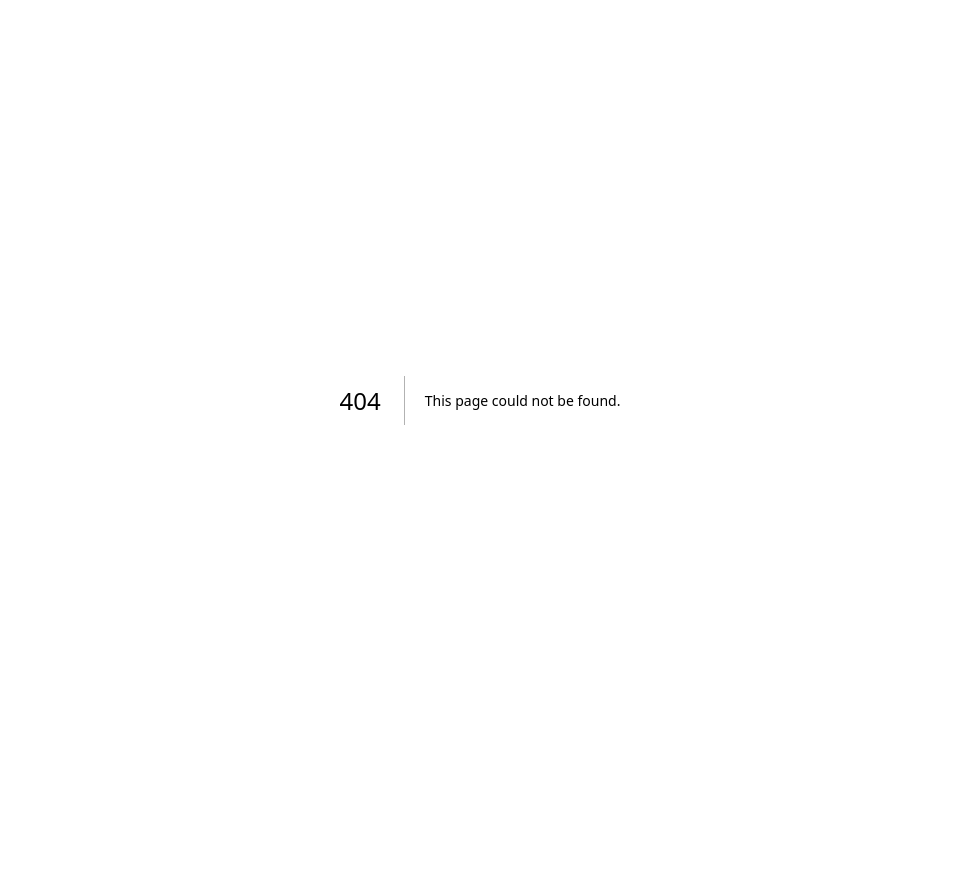
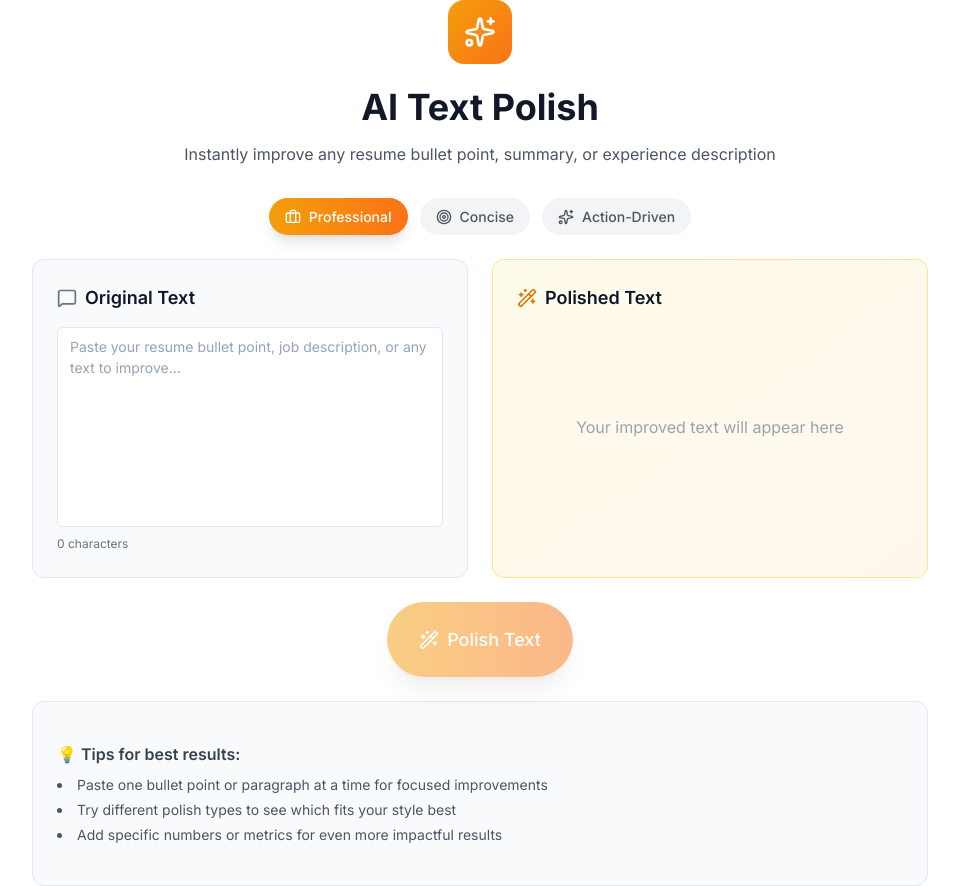
Before and after one commit to pranav172/ATSFlow, a Next.js app: page /ai-tools in a window 1280 px wide. Before the commit this address had no page. Shown: the whole page, without its empty margins (160-1119 px from the left). Before the commit the page ends 800 px from the top, so only its background shows below. Built offline with nearby package versions, Linux system fonts and the light colour scheme.

Commit message:
feat: Add dedicated AI Tools page for quick text polish

```diff
--- /dev/null
+++ b/app/ai-tools/page.tsx
@@ -0,0 +1,192 @@
+'use client';
+
+import { useState } from 'react';
+import { Card, CardContent, CardHeader, CardTitle } from '@/components/ui/Card';
+import { Button } from '@/components/ui/Button';
+import { Textarea } from '@/components/ui/Textarea';
+import { useToast } from '@/components/ui/Toast';
+import { Wand2, Loader2, Copy, Check, Sparkles, Target, MessageSquare, Briefcase } from 'lucide-react';
+
+const POLISH_TYPES = [
+  { id: 'professional', label: 'Professional', icon: Briefcase, instruction: 'Make this more professional and impactful for a resume' },
+  { id: 'concise', label: 'Concise', icon: Target, instruction: 'Make this shorter and more punchy while keeping the key impact' },
+  { id: 'action-driven', label: 'Action-Driven', icon: Sparkles, instruction: 'Rewrite using strong action verbs and quantifiable achievements' },
+];
+
+export default function AIToolsPage() {
+  const [inputText, setInputText] = useState('');
+  const [outputText, setOutputText] = useState('');
+  const [isPolishing, setIsPolishing] = useState(false);
+  const [copied, setCopied] = useState(false);
+  const [selectedType, setSelectedType] = useState('professional');
+  const { addToast } = useToast();
+
+  const handlePolish = async () => {
+    if (inputText.length < 10) {
+      addToast({ title: 'Text too short', description: 'Enter at least 10 characters', variant: 'danger' });
+      return;
+    }
+
+    setIsPolishing(true);
+    setOutputText('');
+
+    try {
+      const type = POLISH_TYPES.find(t => t.id === selectedType);
+      const response = await fetch('/api/ai/polish', {
+        method: 'POST',
+        headers: { 'Content-Type': 'application/json' },
+        body: JSON.stringify({
+          text: inputText,
+          instruction: type?.instruction || 'Make this more professional'
+        }),
+      });
+
+      const data = await response.json();
+
+      if (data.polished) {
+        setOutputText(data.polished);
+      } else {
+        throw new Error(data.error || 'Polish failed');
+      }
+    } catch (error) {
+      addToast({
+        title: 'Polish failed',
+        description: error instanceof Error ? error.message : 'Something went wrong',
+        variant: 'danger'
+      });
+    } finally {
+      setIsPolishing(false);
+    }
+  };
+
+  const copyOutput = () => {
+    navigator.clipboard.writeText(outputText);
+    setCopied(true);
+    setTimeout(() => setCopied(false), 2000);
+    addToast({ title: 'Copied!', variant: 'success' });
+  };
+
+  return (
+    <div className="max-w-4xl mx-auto space-y-6 animate-in fade-in duration-500">
+      {/* Header */}
+      <div className="text-center mb-8">
+        <div className="inline-flex items-center justify-center w-16 h-16 bg-gradient-to-br from-amber-500 to-orange-500 rounded-2xl mb-4">
+          <Sparkles className="w-8 h-8 text-white" />
+        </div>
+        <h1 className="text-3xl font-bold text-gray-900 dark:text-white mb-2">AI Text Polish</h1>
+        <p className="text-gray-600 dark:text-gray-400">
+          Instantly improve any resume bullet point, summary, or experience description
+        </p>
+      </div>
+
+      {/* Polish Type Selector */}
+      <div className="flex flex-wrap justify-center gap-3">
+        {POLISH_TYPES.map((type) => (
+          <button
+            key={type.id}
+            onClick={() => setSelectedType(type.id)}
+            className={`flex items-center gap-2 px-4 py-2 rounded-full text-sm font-medium transition-all ${
+              selectedType === type.id
+                ? 'bg-gradient-to-r from-amber-500 to-orange-500 text-white shadow-lg'
+                : 'bg-gray-100 dark:bg-gray-800 text-gray-600 dark:text-gray-400 hover:bg-gray-200 dark:hover:bg-gray-700'
+            }`}
+          >
+            <type.icon className="w-4 h-4" />
+            {type.label}
+          </button>
+        ))}
+      </div>
+
+      {/* Main Content */}
+      <div className="grid grid-cols-1 lg:grid-cols-2 gap-6">
+        {/* Input */}
+        <Card className="hover:shadow-lg transition-shadow">
+          <CardHeader>
+            <CardTitle className="flex items-center gap-2 text-lg">
+              <MessageSquare className="w-5 h-5 text-gray-500" />
+              Original Text
+            </CardTitle>
+          </CardHeader>
+          <CardContent>
+            <Textarea
+              value={inputText}
+              onChange={(e) => setInputText(e.target.value)}
+              placeholder="Paste your resume bullet point, job description, or any text to improve..."
+              className="min-h-[200px] resize-none"
+            />
+            <p className="text-xs text-gray-500 mt-2">{inputText.length} characters</p>
+          </CardContent>
+        </Card>
+
+        {/* Output */}
+        <Card className="hover:shadow-lg transition-shadow bg-gradient-to-br from-amber-50 to-orange-50 dark:from-amber-900/20 dark:to-orange-900/20 border-amber-200 dark:border-amber-800">
+          <CardHeader>
+            <CardTitle className="flex items-center justify-between text-lg">
+              <span className="flex items-center gap-2">
+                <Wand2 className="w-5 h-5 text-amber-600" />
+                Polished Text
+              </span>
+              {outputText && (
+                <Button size="sm" variant="ghost" onClick={copyOutput} className="h-8">
+                  {copied ? <Check className="w-4 h-4 text-green-600" /> : <Copy className="w-4 h-4" />}
+                </Button>
+              )}
+            </CardTitle>
+          </CardHeader>
+          <CardContent>
+            {outputText ? (
+              <div className="min-h-[200px] p-4 bg-white dark:bg-gray-900 rounded-lg border">
+                <p className="text-gray-800 dark:text-gray-200 whitespace-pre-wrap">{outputText}</p>
+              </div>
+            ) : (
+              <div className="min-h-[200px] flex items-center justify-center text-gray-400">
+                {isPolishing ? (
+                  <div className="text-center">
+                    <Loader2 className="w-8 h-8 animate-spin mx-auto mb-2 text-amber-500" />
+                    <p>Polishing your text...</p>
+                  </div>
+                ) : (
+                  <p>Your improved text will appear here</p>
+                )}
+              </div>
+            )}
+          </CardContent>
+        </Card>
+      </div>
+
+      {/* Polish Button */}
+      <div className="flex justify-center">
+        <Button
+          size="lg"
+          onClick={handlePolish}
+          disabled={isPolishing || inputText.length < 10}
+          className="px-8 py-6 text-lg rounded-full bg-gradient-to-r from-amber-500 to-orange-500 hover:from-amber-600 hover:to-orange-600 shadow-xl hover:shadow-2xl transition-all duration-300 hover:scale-105"
+        >
+          {isPolishing ? (
+            <>
+              <Loader2 className="w-5 h-5 mr-2 animate-spin" />
+              Polishing...
+            </>
+          ) : (
+            <>
+              <Wand2 className="w-5 h-5 mr-2" />
+              Polish Text
+            </>
+          )}
+        </Button>
+      </div>
+
+      {/* Tips */}
+      <Card className="bg-gray-50 dark:bg-gray-900/50">
+        <CardContent className="py-4">
+          <h3 className="font-semibold text-gray-700 dark:text-gray-300 mb-2">💡 Tips for best results:</h3>
+          <ul className="text-sm text-gray-600 dark:text-gray-400 space-y-1 list-disc list-inside">
+            <li>Paste one bullet point or paragraph at a time for focused improvements</li>
+            <li>Try different polish types to see which fits your style best</li>
+            <li>Add specific numbers or metrics for even more impactful results</li>
+          </ul>
+        </CardContent>
+      </Card>
+    </div>
+  );
+}
--- a/app/dashboard/page.tsx
+++ b/app/dashboard/page.tsx
@@ -73,7 +73,7 @@ export default async function DashboardPage() {
           </div>
         </a>
 
-        <Link href="/latex" className="group">
+        <Link href="/ai-tools" className="group">
           <div className="p-6 bg-gradient-to-br from-amber-500 to-orange-500 rounded-2xl text-white hover:shadow-xl hover:scale-[1.02] transition-all duration-300 cursor-pointer">
             <div className="w-12 h-12 bg-white/20 rounded-xl flex items-center justify-center mb-3 group-hover:scale-110 transition-transform">
               <Sparkles className="w-6 h-6" />
```
